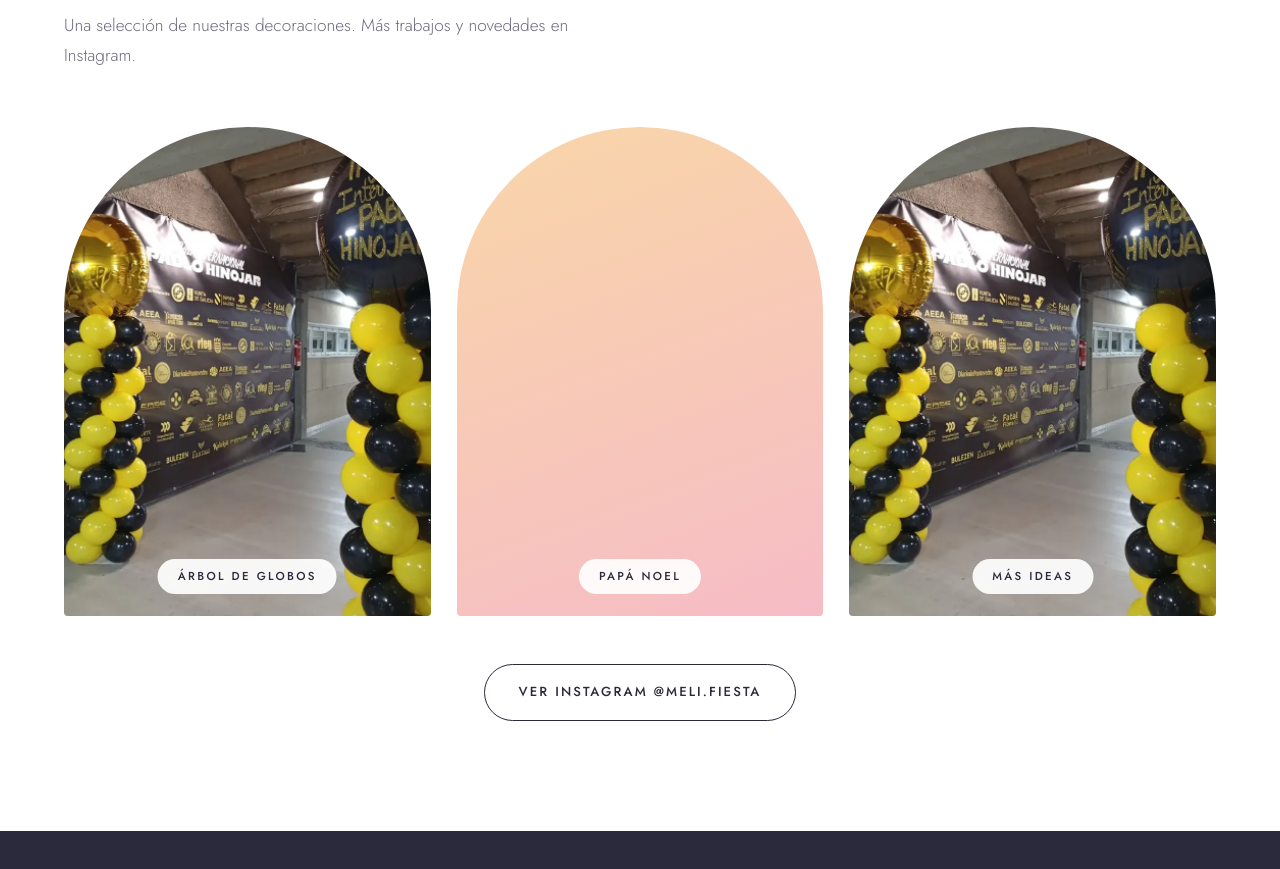
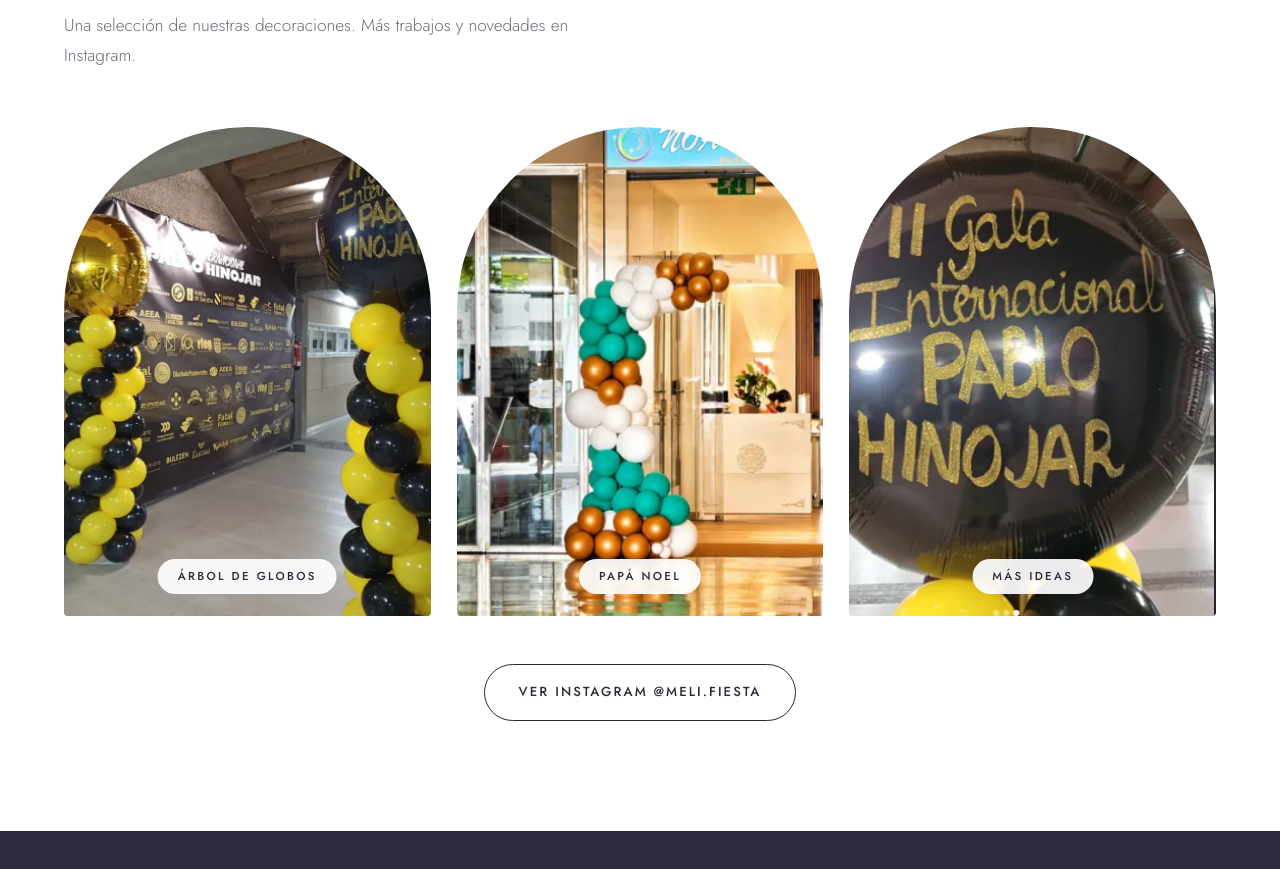
Before and after one commit to webourense/melifiesta, a plain HTML site: page index.html in a window 1280 px wide. Shown: the part 2080-2949 px from the top of the page. Drawn offline with nearby package versions, Linux system fonts and the light colour scheme; a script that the page names is missing; files whose address does not match are found by name.

Commit message:
añdido fotos

```diff
--- a/index.html
+++ b/index.html
@@ -207,8 +207,8 @@ form{padding:30px 24px}
   <p class="lead">Una selección de nuestras decoraciones. Más trabajos y novedades en Instagram.</p></div>
   <div class="gg">
     <div class="g rv"><img src="II Gala Internacional Pablo Hinojar.png" alt="Globos en forma de árbol" onerror="this.style.display='none'"><span>Árbol de globos</span></div>
-    <div class="g rv"><img src="ese toque especial a comuniones, cumpleaños, inauguraciones, bodas, bautizos y cualquier celebración que imagines.png" alt="Globos en forma de Papá Noel" onerror="this.style.display='none'"><span>Papá Noel</span></div>
-    <div class="g rv"><img src="C:\Users\A\melifiesta\II Gala Internacional Pablo Hinojar.png" alt="Más decoraciones con globos" onerror="this.style.display='none'"><span>Más ideas</span></div>
+    <div class="g rv"><img src="ese toque especial a comuniones, cumpleaños, inauguraciones, bodas, bautizos y cualquier celebración que imagines..png"G" onerror="this.style.display='none'"><span>Papá Noel</span></div>
+    <div class="g rv"><img src="II Gala Internacional Pablo Hinojar.masglobos.png" alt="Más decoraciones con globos" onerror="this.style.display='none'"><span>Más ideas</span></div>
   </div>
   <p style="text-align:center;margin-top:48px"><a class="btn out" href="https://www.instagram.com/meli.fiesta/" target="_blank" rel="noopener">Ver Instagram @meli.fiesta</a></p>
 </div></section>
```
